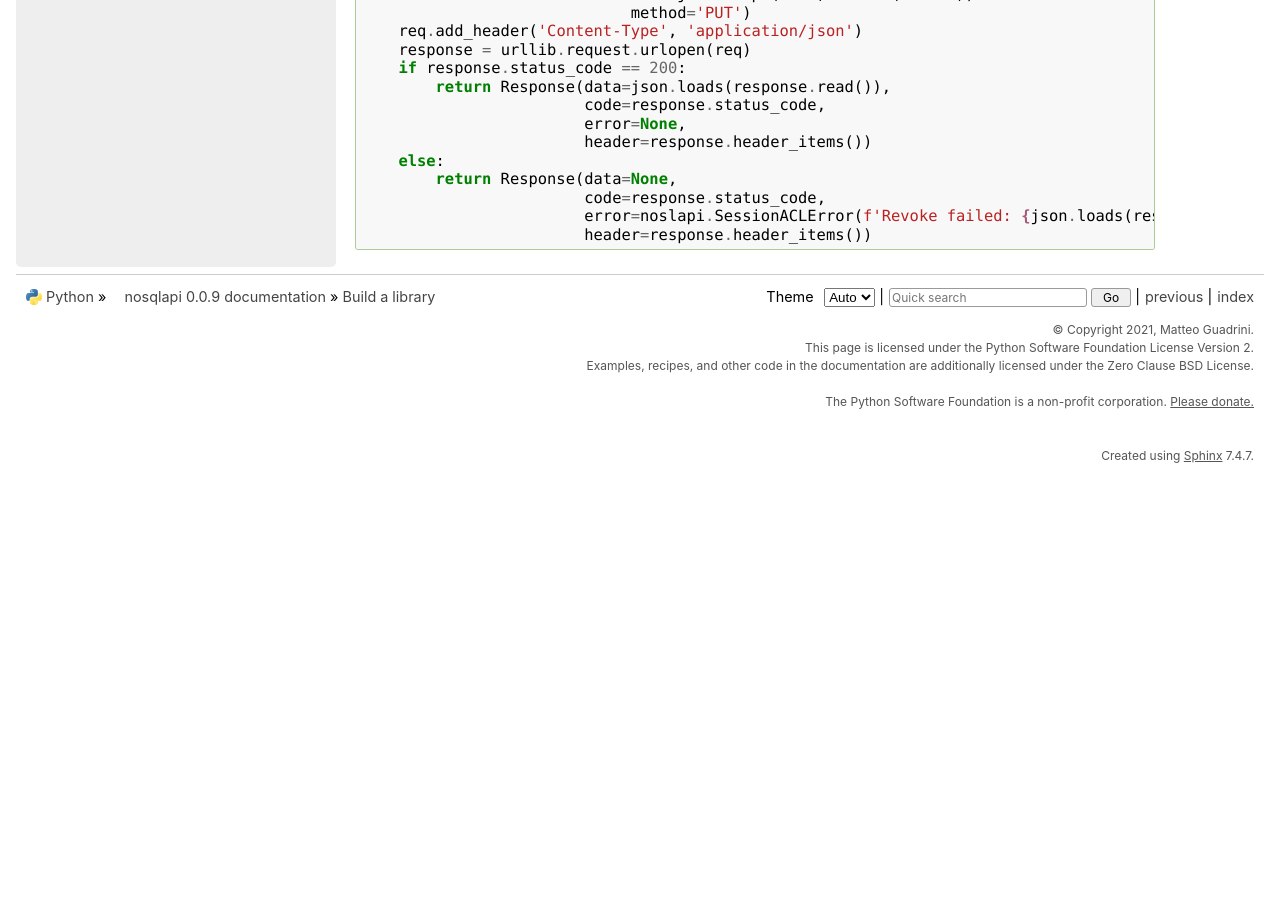
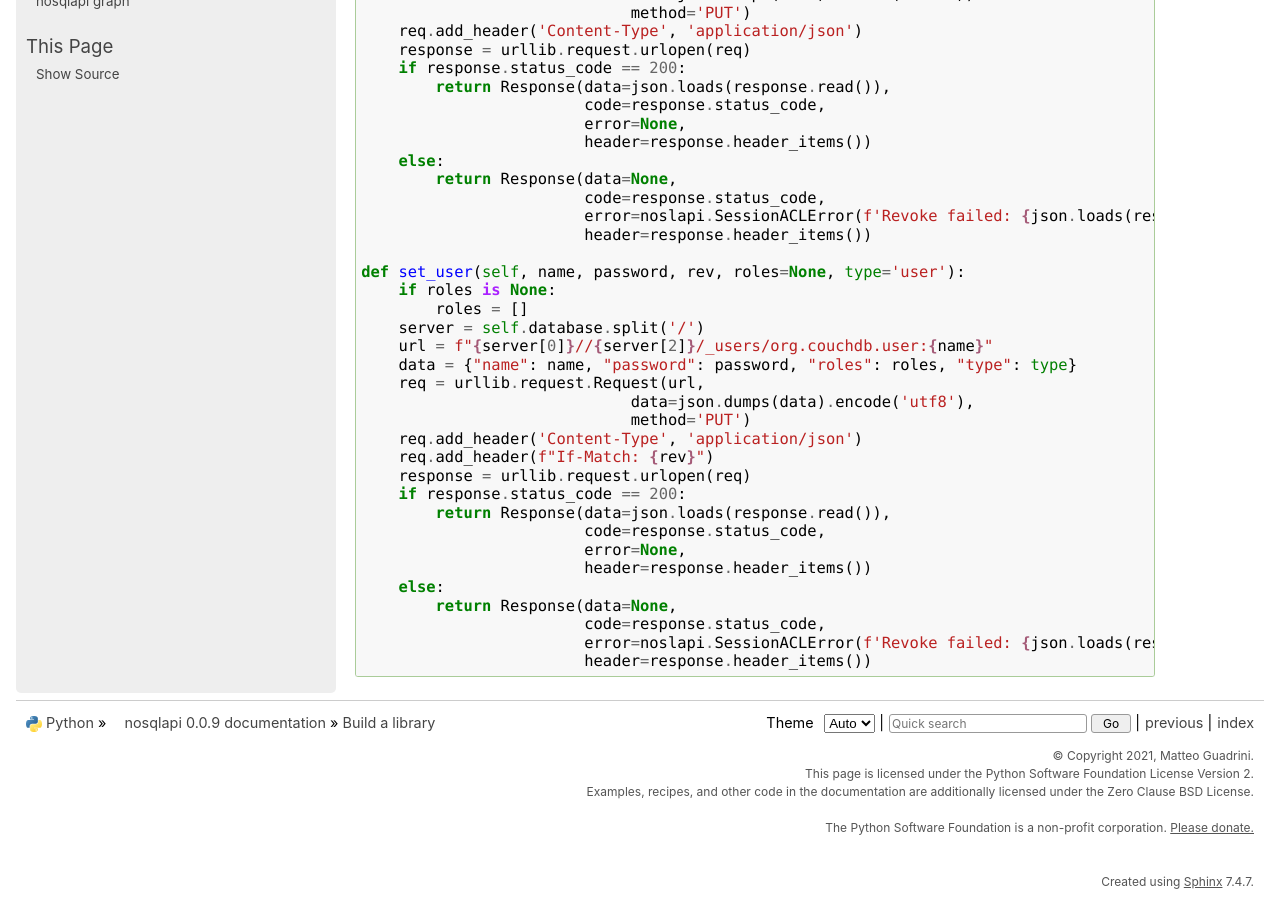
Before and after one commit to MatteoGuadrini/nosqlapi, a Sphinx documentation site: the page built from docs/source/build.rst, in a window 1280 px wide and 900 px high, scrolled down 8096 px. Built offline with Sphinx 7.4.7, drawn with Linux system fonts in a browser that asks for light colours; before the commit the page ends 8570 px from its top, so only the background shows below that.

Commit message:
Add set_user method

```diff
--- a/docs/source/build.rst
+++ b/docs/source/build.rst
@@ -443,3 +443,26 @@
                                 code=response.status_code,
                                 error=noslapi.SessionACLError(f'Revoke failed: {json.loads(response.read())}'),
                                 header=response.header_items())
+
+        def set_user(self, name, password, rev, roles=None, type='user'):
+            if roles is None:
+                roles = []
+            server = self.database.split('/')
+            url = f"{server[0]}//{server[2]}/_users/org.couchdb.user:{name}"
+            data = {"name": name, "password": password, "roles": roles, "type": type}
+            req = urllib.request.Request(url,
+                                     data=json.dumps(data).encode('utf8'),
+                                     method='PUT')
+            req.add_header('Content-Type', 'application/json')
+            req.add_header(f"If-Match: {rev}")
+            response = urllib.request.urlopen(req)
+            if response.status_code == 200:
+                return Response(data=json.loads(response.read()),
+                                code=response.status_code,
+                                error=None,
+                                header=response.header_items())
+            else:
+                return Response(data=None,
+                                code=response.status_code,
+                                error=noslapi.SessionACLError(f'Revoke failed: {json.loads(response.read())}'),
+                                header=response.header_items())
```
